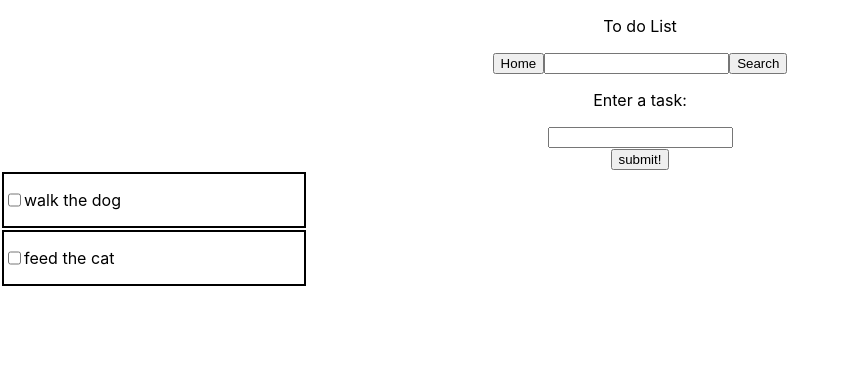
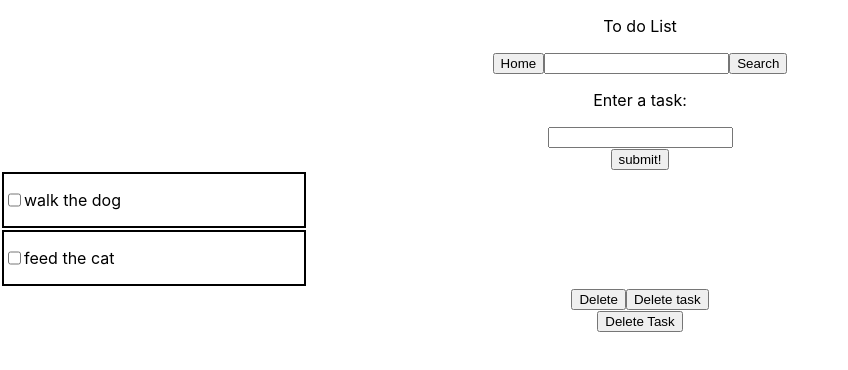
Before and after one commit to mafontana/todo-list, a React (Create React App) app: page / in a window 1280 px wide. Both pictures are taken after a click on the button "Click to get started". Shown: the top 370 px of the page, without its empty margins (0-848 px from the left). Built offline with nearby package versions, Linux system fonts and the light colour scheme.

Commit message:
checkbox id now is added to checkboxId in state so that tasks can be selected

```diff
--- a/src/App.js
+++ b/src/App.js
@@ -17,7 +17,8 @@ class App extends Component {
                 task: "feed the cat",
                 id: 1}],
       name: "",
-      boxChecked: false
+      boxChecked: false,
+      checkedBoxId: []
 
     }
   }
@@ -71,15 +72,30 @@ handleCheckBox = () => {
   })
 }
 
+
+
 deleteTask = (id) => {
-  const newTodoList = this.state.toDos.filter(todo => todo.id != id)
-  console.log(newTodoList)
-  console.log("delete button was clicked")
+  // console.log(e.target)
+  // const newTodoList = this.state.toDos.filter(todo => todo.id != this.state.toDos.id)
+  // console.log(newTodoList)
+  // console.log("delete button was clicked")
+
+  // this.setState({
+  //   toDos: newTodoList
+  // })
+}
+
+checkedBoxId = (e) => {
   this.setState({
-    toDos: newTodoList
+    checkedBoxId: [...this.state.checkedBoxId, e.target.id]
   })
+}
 
-}
+
+
+
+
+
 
 
 // handleSearch = () => {
@@ -93,12 +109,6 @@ deleteTask = (id) => {
 
 render() {
     //variables go inside render
-
-// var renderTodos = this.state.toDos.map(todo => <div className="task">
-//                                                 <input type="checkbox" onClick={this.props.handleCheckBox}></input>
-//                                                 <p>{todo}</p>
-//                                                 </div>)
-
 
 
 const name = this.state.name
@@ -115,6 +125,7 @@ const name = this.state.name
               handleCheckBox={this.handleCheckBox}
               boxChecked={this.state.boxChecked}
               deleteTask={this.deleteTask}
+              checkedBoxId={this.checkedBoxId}
               id={this.state.toDos.id} /> :
         <HomePage handleClick={this.handleClick}
               nameSubmit={this.nameSubmit}
--- a/src/components/Checkbox.jsx
+++ b/src/components/Checkbox.jsx
@@ -12,7 +12,7 @@ class Checkbox extends Component {
     render() {
         return (
             <div className="task">
-            <input onClick={this.props.handleCheckBox} type="checkbox"></input>
+            <input id={this.props.id} onChange={this.props.checkedBoxId} onClick={this.props.handleCheckBox} type="checkbox"></input>
             <p>{this.props.task}</p>
             </div>
         )
--- /dev/null
+++ b/src/components/DeleteButton.jsx
@@ -0,0 +1,21 @@
+import React, { Component } from 'react';
+
+class DeleteButton extends Component {
+    constructor() {
+      super()
+      this.state={
+
+      }
+    }
+
+
+    render() {
+        return (
+            <div className="button">
+                <button>Delete Task</button>
+            </div>
+        )
+    }
+  }
+
+export default DeleteButton
--- a/src/components/ToDo.jsx
+++ b/src/components/ToDo.jsx
@@ -1,5 +1,6 @@
 import React, { Component } from 'react';
 import Checkbox from "./Checkbox.jsx"
+import DeleteButton from "./DeleteButton.jsx"
 
 class ToDo extends Component {
   constructor() {
@@ -9,6 +10,7 @@ class ToDo extends Component {
     }
   }
 
+  // const TaskId = this.props.toDos.map(id = )
 
   render() {
     return (
@@ -23,8 +25,10 @@ class ToDo extends Component {
             </input>
       </form>
         <button onClick={this.props.handleSubmit} type="submit">submit!</button>
-        {this.props.toDos.map(tasks => <Checkbox task={tasks.task}  id={tasks.id} handleCheckBox={this.props.handleCheckBox}/> )}
-
+        {this.props.toDos.map(tasks => <Checkbox task={tasks.task}  id={tasks.id} handleCheckBox={this.props.handleCheckBox} checkedBoxId={this.props.checkedBoxId}/> )}
+       <button id={this.props.id} onClick={this.props.deleteTask(3)}>Delete</button>
+       <button id={this.props.checkedId} onClick={this.props.deleteTask(this.props.id)}>Delete task </button>
+       <DeleteButton />
       </div>
     );
   }
```
